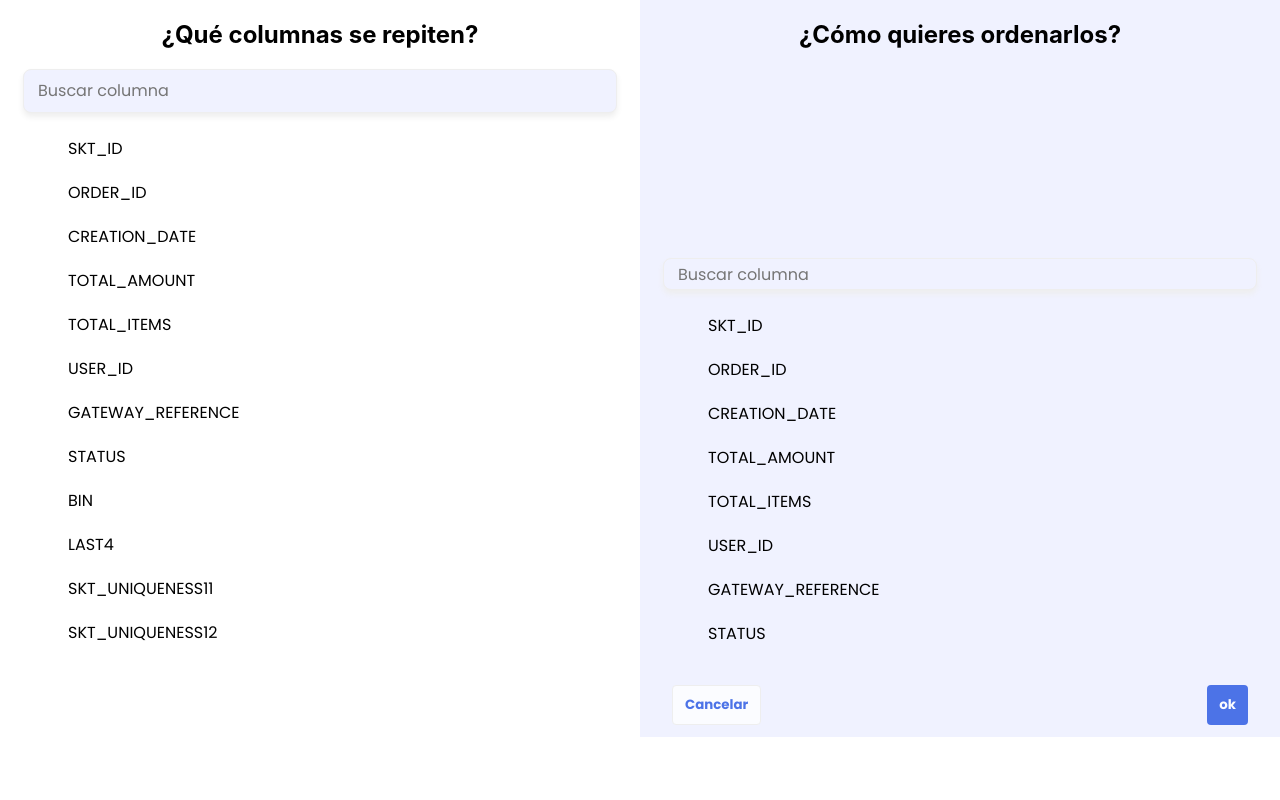
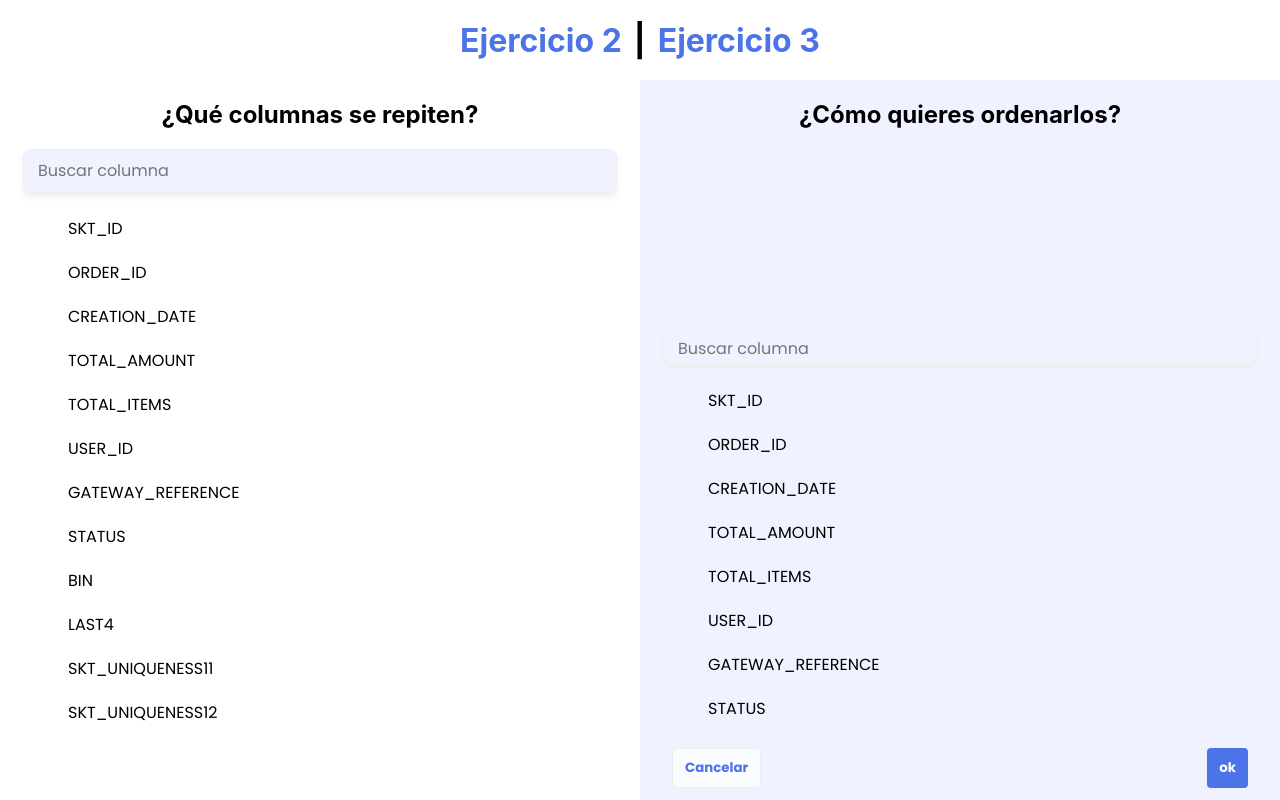
Before and after one commit to merchanf/simetrik, a React (Create React App) app: page / in a window 1280 px wide. Built offline with nearby package versions, Linux system fonts and the light colour scheme.

Commit message:
Added main view to show both exercises

```diff
--- a/src/App.css
+++ b/src/App.css
@@ -1,38 +1,39 @@
-.App {
-  text-align: center;
+#Simetrik{
+  height: 100vh;
 }
 
-.App-logo {
-  height: 40vmin;
-  pointer-events: none;
+#Simetrik .title{
+  display: flex;
+  flex-direction: row;
+  justify-content: center;
+  align-items: center;
+  height: 10%;
+  margin: 0;
 }
 
-@media (prefers-reduced-motion: no-preference) {
-  .App-logo {
-    animation: App-logo-spin infinite 20s linear;
-  }
+#Simetrik h1 button{
+  background: none;
+	border: none;
+	padding: 0;
+	font: inherit;
+	cursor: pointer;
+	outline: inherit;
+  color: #4C73E7;
+  margin: 0 12px;
 }
 
-.App-header {
-  background-color: #282c34;
-  min-height: 100vh;
-  display: flex;
-  flex-direction: column;
-  align-items: center;
-  justify-content: center;
-  font-size: calc(10px + 2vmin);
-  color: white;
+#Simetrik h1 button:hover{
+  color: #4C73E7;
+  text-decoration: underline;
 }
 
-.App-link {
-  color: #61dafb;
+#Simetrik .ejercicio-2{
+  height: 90%;
 }
 
-@keyframes App-logo-spin {
-  from {
-    transform: rotate(0deg);
-  }
-  to {
-    transform: rotate(360deg);
-  }
+#Simetrik .ejercicio-3{
+  display: flex;
+  flex-direction: row;
+  justify-content: space-evenly;
+  height: 90%;
 }
--- a/src/App.js
+++ b/src/App.js
@@ -1,4 +1,4 @@
-import React from 'react';
+import React, {useState} from 'react';
 import PieChart from "./PieChart/PieChart";
 import BarChart from "./BarChart/BarChart";
 import Board from "./Board/Board";
@@ -7,15 +7,15 @@ import './App.css';
 const pieChartData = [
     {
       amount: 161621.69,
-      label: 161621.69
+      label: "Approved"
     },
     {
       amount: 27645.85,
-      label: 27645.85
+      label: "Pending"
     },
     {
       amount: 53722.73,
-      label: 27645.85
+      label: "Rejected"
     }
 ];
 
@@ -62,8 +62,23 @@ const selectData = [
 ];
 
 function App() {
+
+  const [selected, setSelected] = useState(2);
+
   return (
-    <Board data={selectData} title="hola"/>
+    <div id="Simetrik">
+      <h1 className="title">
+        <button onClick={() => setSelected(2)}>Ejercicio 2</button> |
+        <button onClick={() => setSelected(3)}>Ejercicio 3</button>
+      </h1>
+      {selected === 2 && <div className="ejercicio-2">
+        <Board data={selectData}/>
+      </div>}
+      {selected === 3 && <div className="ejercicio-3">
+        <BarChart data={BarChartData} title="Suma de total_items" showLabels/>
+        <PieChart data={pieChartData} title="Suma de total_amount por status" showLabels/>
+      </div>}
+    </div>
   );
 }
 
```
